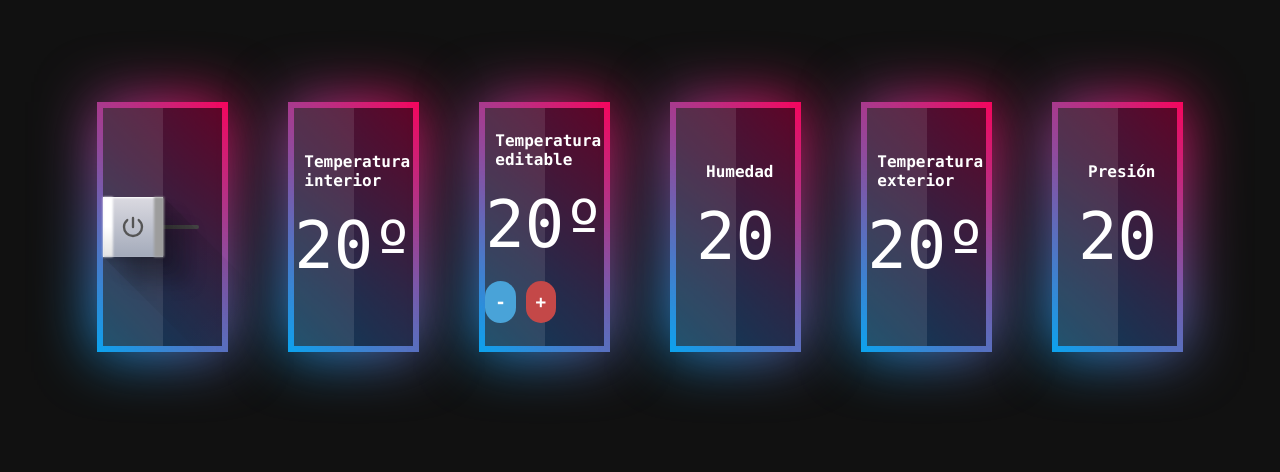
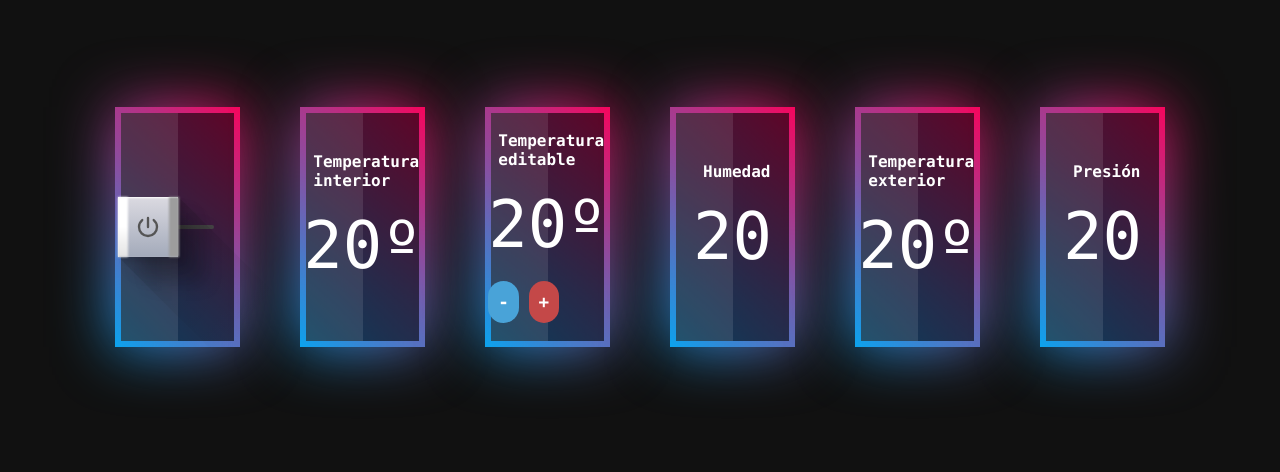
Before and after one commit to sarandongaFM/prueba, a plain HTML site: page index.html in a window 1280 px wide. Shown: the part 173-645 px from the top of the page. Drawn offline with nearby package versions, Linux system fonts and the light colour scheme.

Commit message:
Update style.css

```diff
--- a/style.css
+++ b/style.css
@@ -21,8 +21,8 @@ body {
 }
 .container .box {
     position: relative;
-    width: 131px;
-    height: 250px;
+    width: 125px;
+    height: 240px;
     color: #fff;
     background: #111;
     display: flex;
```
